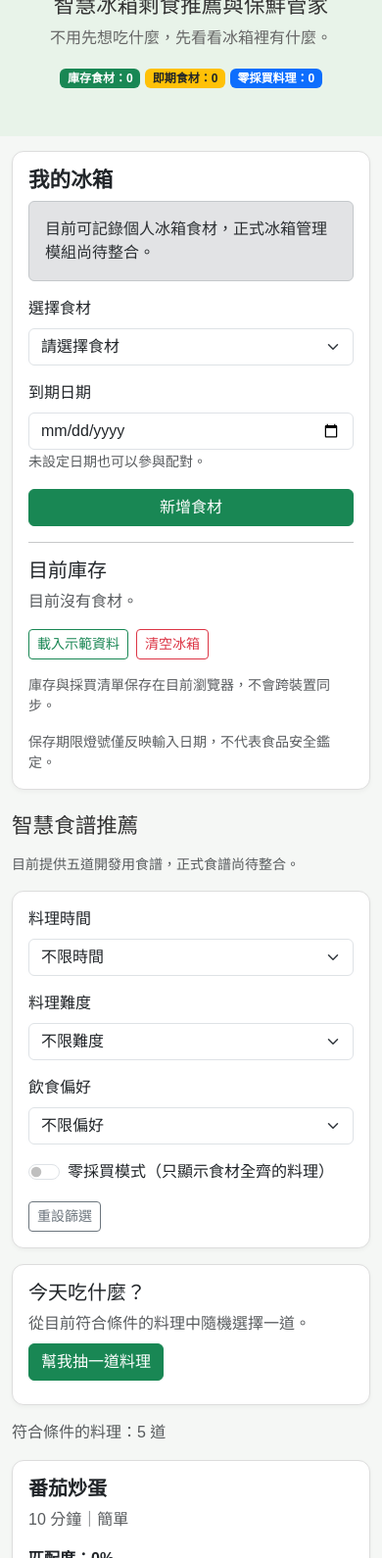
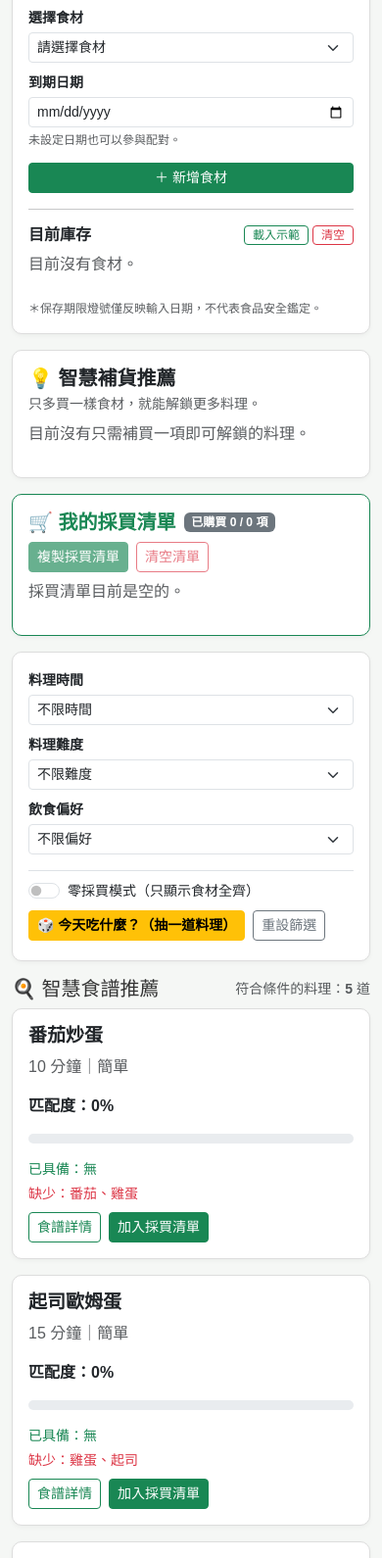
Before and after one commit to s41189-bit/Fridge-Rescue, a plain HTML site: page index.html in a window 390 px wide. Shown: the part 160-1750 px from the top of the page at 98% size. Drawn offline with nearby package versions, Linux system fonts and the light colour scheme.

Commit message:
更改介面順序

```diff
--- a/index.html
+++ b/index.html
@@ -1,4 +1,3 @@
-
 <!DOCTYPE html>
 <html lang="zh-Hant">
 
@@ -19,7 +18,7 @@
 <body>
 
     <!-- 頂端導覽列 -->
-    <nav class="navbar navbar-expand-lg navbar-dark bg-success">
+    <nav class="navbar navbar-expand-lg navbar-dark bg-success sticky-top shadow-sm py-2">
         <div class="container">
             <a class="navbar-brand" href="#">Fridge Rescue</a>
 
@@ -35,36 +34,32 @@
                         <a class="nav-link" href="#fridgeSection">我的冰箱</a>
                     </li>
                     <li class="nav-item">
+                        <a class="nav-link" href="#shoppingSection">採買清單</a>
+                    </li>
+                    <li class="nav-item">
                         <a class="nav-link" href="#recipeSection">食譜推薦</a>
                     </li>
                     <li class="nav-item">
                         <a class="nav-link" href="#restockSection">智慧補貨</a>
-                    </li>
-                    <li class="nav-item">
-                        <a class="nav-link" href="#shoppingSection">採買清單</a>
                     </li>
                 </ul>
             </div>
         </div>
     </nav>
 
-    <!-- 網站標題 -->
-    <header class="text-center py-5">
+   <!-- 左上角只留三個統計標籤 -->
+    <header class="compact-header py-2 border-bottom">
         <div class="container">
-            <h1>Fridge Rescue</h1>
-            <h2 class="h4">智慧冰箱剩食推薦與保鮮管家</h2>
-            <p>不用先想吃什麼，先看看冰箱裡有什麼。</p>
-
-            <div>
-                <span class="badge bg-success">
+            <div class="d-flex flex-wrap gap-2">
+                <span class="badge bg-success px-2 py-1">
                     庫存食材：<span id="inventoryCount">0</span>
                 </span>
 
-                <span class="badge bg-warning text-dark">
+                <span class="badge bg-warning text-dark px-2 py-1">
                     即期食材：<span id="expiringCount">0</span>
                 </span>
 
-                <span class="badge bg-primary">
+                <span class="badge bg-primary px-2 py-1">
                     零採買料理：<span id="availableRecipeCount">0</span>
                 </span>
             </div>
@@ -72,114 +67,152 @@
     </header>
 
     <!-- 網站主要內容 -->
-    <main class="container pb-5">
+    <main class="container py-3">
 
         <div id="appMessage" role="status" aria-live="polite"></div>
 
-        <div class="row g-4">
+        <div class="row g-3">
 
-            <!-- 模擬冰箱區：未來由 B 的正式模組取代 -->
+            <!-- 左欄（佔 4 等份）：我的冰箱 ＋ 智慧補貨 -->
             <aside class="col-lg-4" id="fridgeSection">
 
-                <div class="card">
+                <!-- 1. 我的冰箱卡片 -->
+                <div class="card mb-3">
                     <div class="card-body">
 
-                        <h2 class="h4">我的冰箱</h2>
+                        <h2 class="h5 mb-3">🧊 我的冰箱</h2>
 
                         <div id="mockFridgePanel">
 
-                            <div class="alert alert-secondary">
-                                目前可記錄個人冰箱食材，正式冰箱管理模組尚待整合。
-                            </div>
-
                             <form id="mockFridgeForm">
 
-                                <div class="mb-3">
-                                    <label for="ingredientSelect" class="form-label">
+                                <div class="mb-2">
+                                    <label for="ingredientSelect" class="form-label small fw-bold mb-1">
                                         選擇食材
                                     </label>
 
                                     <select id="ingredientSelect"
-                                        class="form-select" required>
+                                        class="form-select form-select-sm" required>
                                         <option value="">請選擇食材</option>
                                     </select>
                                 </div>
 
-                                <div class="mb-3">
-                                    <label for="expiryDate" class="form-label">
+                                <div class="mb-2">
+                                    <label for="expiryDate" class="form-label small fw-bold mb-1">
                                         到期日期
                                     </label>
 
                                     <input type="date" id="expiryDate"
-                                        class="form-control">
+                                        class="form-control form-control-sm">
 
-                                    <small class="text-muted">
+                                    <small class="text-muted" style="font-size: 12px;">
                                         未設定日期也可以參與配對。
                                     </small>
                                 </div>
 
                                 <button type="submit"
-                                    class="btn btn-success w-100">
-                                    新增食材
+                                    class="btn btn-success btn-sm w-100 mt-1">
+                                    ＋ 新增食材
                                 </button>
 
                             </form>
 
-                            <hr>
+                            <hr class="my-3">
 
-                            <h3 class="h5">目前庫存</h3>
-
-                            <div id="mockFridgeList">
-                                <p class="text-muted">目前沒有食材。</p>
+                            <div class="d-flex justify-content-between align-items-center mb-2">
+                                <h3 class="h6 mb-0 fw-bold">目前庫存</h3>
+                                <div class="d-flex gap-1">
+                                    <button type="button" id="loadDemoBtn"
+                                        class="btn btn-outline-success btn-sm py-0 px-2" style="font-size: 12px;">
+                                        載入示範
+                                    </button>
+                                    <button type="button" id="clearFridgeBtn"
+                                        class="btn btn-outline-danger btn-sm py-0 px-2" style="font-size: 12px;">
+                                        清空
+                                    </button>
+                                </div>
                             </div>
 
-                            <div class="d-flex flex-wrap gap-2 mt-3">
-
-                                <button type="button" id="loadDemoBtn"
-                                    class="btn btn-outline-success btn-sm">
-                                    載入示範資料
-                                </button>
-
-                                <button type="button" id="clearFridgeBtn"
-                                    class="btn btn-outline-danger btn-sm">
-                                    清空冰箱
-                                </button>
-
+                            <div id="mockFridgeList" class="fridge-scroll-area">
+                                <p class="text-muted small mb-0">目前沒有食材。</p>
                             </div>
 
                         </div>
 
-                        <small class="text-muted d-block mt-3">
-                            庫存與採買清單保存在目前瀏覽器，不會跨裝置同步。
-                        </small>
-
-                        <small class="text-muted d-block mt-3">
-                            保存期限燈號僅反映輸入日期，不代表食品安全鑑定。
+                        <small class="text-muted d-block mt-2" style="font-size: 12px;">
+                            ＊保存期限燈號僅反映輸入日期，不代表食品安全鑑定。
                         </small>
 
                     </div>
                 </div>
 
+                <!-- 2. 智慧補貨推薦（移至左欄下方，方便對照） -->
+                <div class="card" id="restockSection">
+                    <div class="card-body">
+                        <h2 class="h5 mb-1">💡 智慧補貨推薦</h2>
+                        <p class="text-muted small mb-2">
+                            只多買一樣食材，就能解鎖更多料理。
+                        </p>
+                        <div id="restockList"></div>
+                    </div>
+                </div>
+
             </aside>
 
-            <!-- 智慧食譜推薦 -->
+            <!-- 右欄（佔 8 等份）：最上方直接放「採買清單」與「篩選/抽籤」，接著顯示「食譜推薦」 -->
             <section class="col-lg-8" id="recipeSection">
 
-                <h2 class="h4 mb-3">智慧食譜推薦</h2>
-                <p class="text-muted small">目前提供五道開發用食譜，正式食譜尚待整合。</p>
+                <!-- ★ 移到最上方：我的採買清單（選完食譜不用往下滑，直接在上方看到！） -->
+                <div class="card mb-3 border-success" id="shoppingSection">
+                    <div class="card-body py-3">
 
+                        <div class="d-flex flex-wrap justify-content-between align-items-center gap-2 mb-2">
+                            <div class="d-flex align-items-center gap-2">
+                                <h2 class="h5 mb-0 text-success">🛒 我的採買清單</h2>
+                                <span class="badge bg-secondary">
+                                    已購買 <span id="purchasedCount">0</span> / <span id="shoppingCount">0</span> 項
+                                </span>
+                            </div>
+
+                            <div class="d-flex gap-2">
+                                <button type="button" id="copyShoppingBtn"
+                                    class="btn btn-success btn-sm">
+                                    複製採買清單
+                                </button>
+                                <button type="button" id="clearShoppingBtn"
+                                    class="btn btn-outline-danger btn-sm">
+                                    清空清單
+                                </button>
+                            </div>
+                        </div>
+
+                        <!-- JavaScript 動態產生採買清單（改為橫向緊湊排列） -->
+                        <div id="shoppingList" class="shopping-grid"></div>
+
+                        <!-- 複製功能的備援文字區 -->
+                        <div id="copyFallback" class="mt-2" hidden>
+                            <label for="shoppingCopyText" class="form-label small">
+                                請手動複製以下文字：
+                            </label>
+                            <textarea id="shoppingCopyText"
+                                class="form-control form-control-sm"
+                                rows="3" readonly></textarea>
+                        </div>
+
+                    </div>
+                </div>
+
+                <!-- 篩選條件 ＋ 今天吃什麼抽籤機（合併成緊湊工具列） -->
                 <div class="card mb-3">
-                    <div class="card-body">
+                    <div class="card-body py-3">
 
-                        <!-- 篩選條件 -->
-                        <div class="row g-3">
+                        <div class="row g-2 align-items-end">
 
-                            <div class="col-md-4">
-                                <label for="timeFilter" class="form-label">
+                            <div class="col-sm-4">
+                                <label for="timeFilter" class="form-label small fw-bold mb-1">
                                     料理時間
                                 </label>
-
-                                <select id="timeFilter" class="form-select">
+                                <select id="timeFilter" class="form-select form-select-sm">
                                     <option value="all">不限時間</option>
                                     <option value="10">10 分鐘以內</option>
                                     <option value="20">20 分鐘以內</option>
@@ -187,12 +220,11 @@
                                 </select>
                             </div>
 
-                            <div class="col-md-4">
-                                <label for="difficultyFilter" class="form-label">
+                            <div class="col-sm-4">
+                                <label for="difficultyFilter" class="form-label small fw-bold mb-1">
                                     料理難度
                                 </label>
-
-                                <select id="difficultyFilter" class="form-select">
+                                <select id="difficultyFilter" class="form-select form-select-sm">
                                     <option value="all">不限難度</option>
                                     <option value="簡單">簡單</option>
                                     <option value="中等">中等</option>
@@ -200,12 +232,11 @@
                                 </select>
                             </div>
 
-                            <div class="col-md-4">
-                                <label for="dietFilter" class="form-label">
+                            <div class="col-sm-4">
+                                <label for="dietFilter" class="form-label small fw-bold mb-1">
                                     飲食偏好
                                 </label>
-
-                                <select id="dietFilter" class="form-select">
+                                <select id="dietFilter" class="form-select form-select-sm">
                                     <option value="all">不限偏好</option>
                                     <option value="蛋奶素">蛋奶素</option>
                                     <option value="無肉">無肉</option>
@@ -215,128 +246,48 @@
 
                         </div>
 
+                        <div class="d-flex flex-wrap justify-content-between align-items-center gap-2 mt-3 pt-2 border-top">
                             <!-- 零採買模式 -->
-                        <div class="form-check form-switch mt-3">
-
+                            <div class="form-check form-switch mb-0">
                                 <input type="checkbox"
                                     class="form-check-input"
                                     id="zeroShopping">
-
-                            <label class="form-check-label"
+                                <label class="form-check-label small"
                                     for="zeroShopping">
-                                零採買模式（只顯示食材全齊的料理）
+                                    零採買模式（只顯示食材全齊）
                                 </label>
-
                             </div>
 
+                            <!-- 料理抽籤機按鈕與重設篩選並排 -->
+                            <div class="d-flex flex-wrap gap-2 align-items-center">
+                                <button type="button" id="randomRecipeBtn"
+                                    class="btn btn-warning btn-sm fw-bold">
+                                    🎲 今天吃什麼？（抽一道料理）
+                                </button>
+
                                 <button type="button" id="resetFiltersBtn"
-                            class="btn btn-outline-secondary btn-sm mt-3">
+                                    class="btn btn-outline-secondary btn-sm">
                                     重設篩選
                                 </button>
-
                             </div>
                         </div>
 
-                <!-- P1 料理抽籤：沿用目前篩選結果及食譜詳情 -->
-                <div class="card mb-3">
-                    <div class="card-body">
-
-                        <h3 class="h5">今天吃什麼？</h3>
-
-                        <p class="text-muted mb-2">
-                            從目前符合條件的料理中隨機選擇一道。
-                        </p>
-
-                        <button type="button" id="randomRecipeBtn"
-                            class="btn btn-success">
-                            幫我抽一道料理
-                        </button>
-
-                        <div id="randomRecipeMessage" class="mt-2"
+                        <div id="randomRecipeMessage" class="small text-danger mt-1"
                             role="status" aria-live="polite"></div>
 
                     </div>
                 </div>
 
-                <p class="text-muted">
-                    符合條件的料理：<span id="recipeCount">0</span> 道
-                </p>
+                <!-- 食譜列表標題列 -->
+                <div class="d-flex justify-content-between align-items-center mb-2">
+                    <h2 class="h5 mb-0">🍳 智慧食譜推薦</h2>
+                    <span class="text-muted small">
+                        符合條件的料理：<strong><span id="recipeCount">0</span></strong> 道
+                    </span>
+                </div>
 
                 <!-- JavaScript 動態產生食譜卡片 -->
                 <div id="recipeList" class="row g-3"></div>
-
-            </section>
-
-        </div>
-
-        <!-- 智慧補貨及採買清單 -->
-        <div class="row g-4 mt-4">
-
-            <!-- 智慧補貨 -->
-            <section class="col-lg-6" id="restockSection">
-
-                <div class="card h-100">
-                    <div class="card-body">
-
-                        <h2 class="h4">智慧補貨推薦</h2>
-
-                        <p class="text-muted">
-                            只多買一樣食材，就能解鎖更多料理。
-                        </p>
-
-                        <!-- JavaScript 動態產生推薦結果 -->
-                        <div id="restockList"></div>
-
-                    </div>
-                </div>
-
-            </section>
-
-            <!-- 採買清單 -->
-            <section class="col-lg-6" id="shoppingSection">
-
-                <div class="card h-100">
-                    <div class="card-body">
-
-                        <h2 class="h4">我的採買清單</h2>
-
-                        <p class="text-muted">
-                            已購買 <span id="purchasedCount">0</span> /
-                            <span id="shoppingCount">0</span> 項
-                        </p>
-
-                        <!-- JavaScript 動態產生採買清單 -->
-                        <div id="shoppingList"></div>
-
-                        <div class="d-flex flex-wrap gap-2 mt-3">
-
-                            <button type="button" id="copyShoppingBtn"
-                                class="btn btn-success">
-                                複製採買清單
-                            </button>
-
-                            <button type="button" id="clearShoppingBtn"
-                                class="btn btn-outline-danger">
-                                清空清單
-                            </button>
-
-                        </div>
-
-                        <!-- 複製功能的備援文字區 -->
-                        <div id="copyFallback" class="mt-3" hidden>
-
-                            <label for="shoppingCopyText" class="form-label">
-                                請手動複製以下文字：
-                            </label>
-
-                            <textarea id="shoppingCopyText"
-                                class="form-control"
-                                rows="5" readonly></textarea>
-
-                        </div>
-
-                    </div>
-                </div>
 
             </section>
 
@@ -388,14 +339,11 @@
     </div>
 
     <!-- 網站頁尾 -->
-    <footer class="bg-dark text-white text-center py-4">
-
-        <p>Fridge Rescue｜網站企劃課程專案</p>
-
-        <small>
-            V1.1 初步開發版・正式冰箱、食譜及介面尚待整合
+    <footer class="bg-dark text-white text-center py-3 mt-4">
+        <p class="mb-1 small">Fridge Rescue｜網站企劃課程專案</p>
+        <small class="text-white-50" style="font-size: 12px;">
+            庫存與採買清單保存在目前瀏覽器 (localStorage)
         </small>
-
     </footer>
 
     <!-- Bootstrap 5 JavaScript -->
--- a/mystyle.css
+++ b/mystyle.css
@@ -1,8 +1,7 @@
 @charset "UTF-8";
 
 /* ==============================
-   Fridge Rescue A 版測試樣式
-   未來與組員 B 的正式 CSS 整合
+   Fridge Rescue 緊湊高效率版面樣式
    ============================== */
 
 /* 基本網頁樣式 */
@@ -16,43 +15,71 @@ body {
 
 /* 導覽列 */
 .navbar-brand {
-    font-size: 22px;
+    font-size: 20px;
     font-weight: bold;
 }
 
-/* 網站標題區 */
-header {
+/* 縮小後的頂部橫幅（左上角顯示標題與統計） */
+.compact-header {
     background-color: #e8f3e9;
 }
 
-header h1 {
-    font-size: 42px;
-    font-weight: bold;
-    color: #246b45;
+/* 主要內容區錨點偏移 */
+section, aside {
+    scroll-margin-top: 65px;
 }
 
-header p {
-    color: #666666;
-}
-
-/* 主要內容區 */
-main {
-    margin-top: 30px;
-}
-
-section, aside {
-    scroll-margin-top: 20px;
-}
-
-/* 卡片 */
+/* 卡片共用 */
 .card {
     border: 1px solid #dddddd;
-    border-radius: 12px;
+    border-radius: 10px;
     box-shadow: 0 2px 5px rgba(0, 0, 0, 0.04);
 }
 
 .card h2 {
     font-weight: bold;
+}
+
+/* 冰箱庫存捲軸區（避免食材太多時把頁面撐太長） */
+.fridge-scroll-area {
+    max-height: 360px;
+    overflow-y: auto;
+    padding-right: 4px;
+}
+
+.fridge-item {
+    padding: 10px 0;
+    border-bottom: 1px solid #eeeeee;
+}
+
+.fridge-item:last-child {
+    border-bottom: none;
+}
+
+/* 上方採買清單：改為多欄橫向排列，不佔垂直高度 */
+.shopping-grid {
+    display: flex;
+    flex-wrap: wrap;
+    gap: 8px;
+}
+
+.shopping-item {
+    display: flex;
+    align-items: center;
+    justify-content: space-between;
+    gap: 10px;
+    padding: 6px 12px;
+    background-color: #f8fbf8;
+    border: 1px solid #d4e8d6;
+    border-radius: 8px;
+    min-width: 180px;
+    flex: 1 1 auto;
+}
+
+/* 已購買食材 */
+.purchased {
+    text-decoration: line-through;
+    color: #999999;
 }
 
 /* 食譜卡片 */
@@ -61,91 +88,56 @@ section, aside {
 }
 
 .recipe-card h3 {
-    font-size: 20px;
+    font-size: 19px;
     font-weight: bold;
 }
 
 .recipe-image {
     width: 100%;
-    height: 180px;
+    height: 170px;
     object-fit: cover;
+    border-radius: 6px;
 }
 
 /* 匹配度進度條 */
 .progress {
-    height: 12px;
+    height: 10px;
     background-color: #e9ecef;
 }
 
 /* 已具備及缺少食材 */
 .owned-ingredients {
     color: #198754;
+    font-size: 14px;
+    margin-bottom: 4px;
 }
 
 .missing-ingredients {
     color: #dc3545;
-}
-
-/* 模擬冰箱庫存 */
-.fridge-item {
-    padding: 12px 0;
-    border-bottom: 1px solid #dddddd;
+    font-size: 14px;
+    margin-bottom: 8px;
 }
 
 /* 智慧補貨項目 */
 .restock-item {
-    padding: 15px;
-    margin-bottom: 12px;
+    padding: 10px 12px;
+    margin-bottom: 8px;
     background-color: #f0f7f1;
     border-radius: 8px;
+    font-size: 14px;
 }
 
-/* 採買清單 */
-.shopping-item {
-    display: flex;
-    align-items: center;
-    justify-content: space-between;
-    gap: 10px;
-    padding: 12px 0;
-    border-bottom: 1px solid #dddddd;
-}
-
-/* 已購買食材 */
-.purchased {
-    text-decoration: line-through;
-    color: #999999;
-}
-
-/* 按鈕 */
 button {
     cursor: pointer;
 }
 
-/* 網站頁尾 */
-footer p {
-    margin-bottom: 5px;
-}
-
-/* 手機版基本樣式 */
+/* 手機版響應式調整 */
 @media screen and (max-width: 768px) {
-
-    header h1 {
-        font-size: 32px;
-    }
-
-    header h2 {
-        font-size: 18px;
-    }
-
-    main {
-        margin-top: 15px;
-    }
-
     .recipe-image {
-        height: 160px;
+        height: 150px;
     }
 
     .shopping-item {
-        flex-wrap: wrap;
+        width: 100%;
     }
 }
```
Lines whose indentation alone changed are shown as unchanged.
